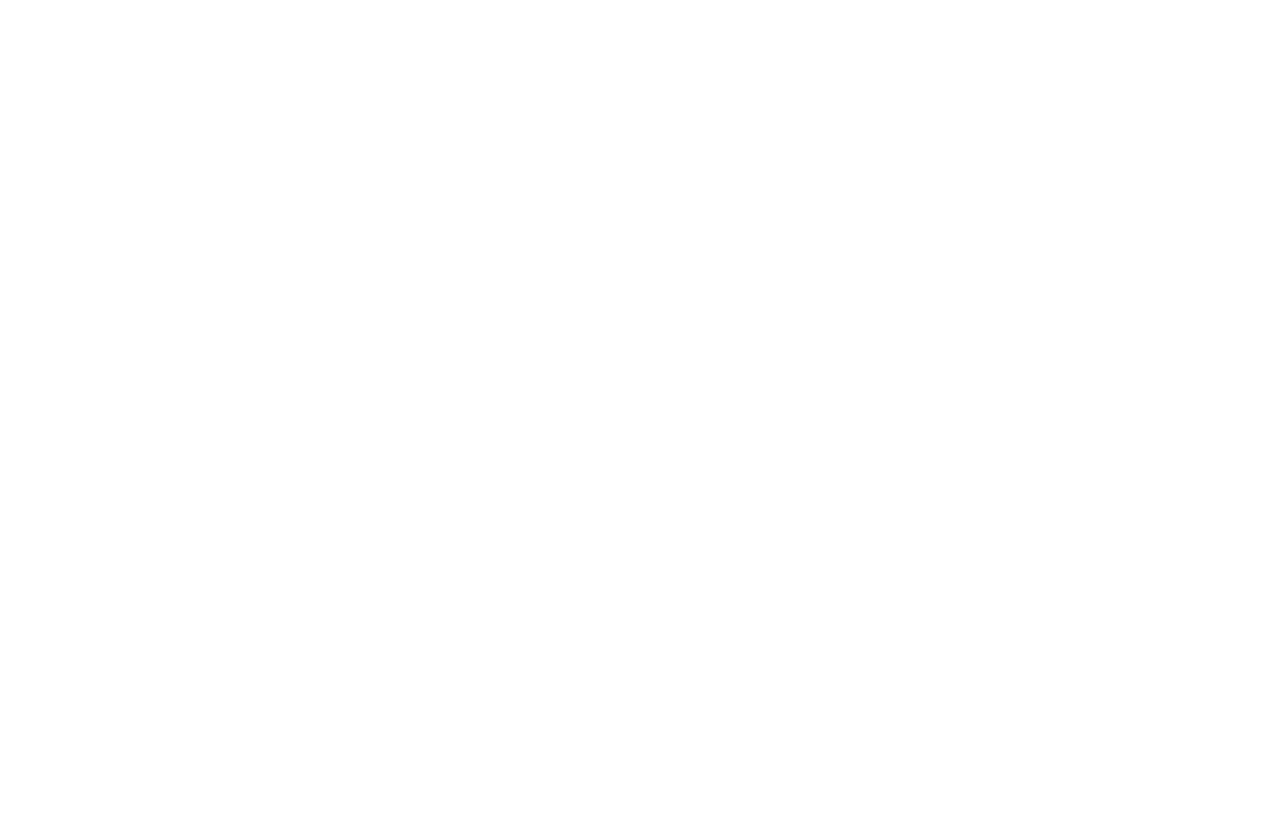
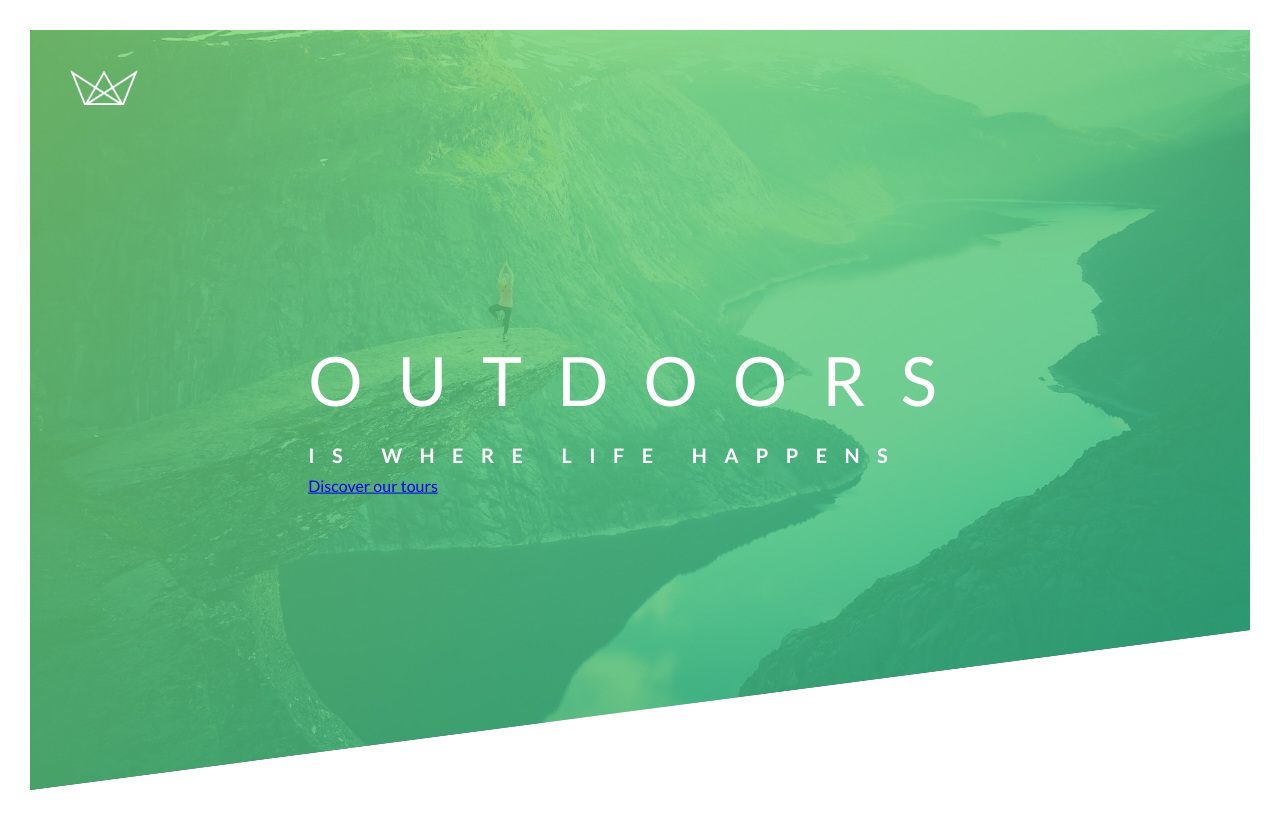
Before and after one commit to AlexGuDu/CSSLearning, a plain HTML site: page Natours/starter/index.html in a window 1280 px wide. Drawn offline with Linux system fonts and the light colour scheme; files that its build step writes are made by us from their sources.

Commit message:
Up to lecture 8

```diff
--- a/Natours/starter/css/style.css
+++ b/Natours/starter/css/style.css
@@ -6,3 +6,96 @@ Medium green: #55c57a
 Dark green: #28b485
 
 */
+
+* {
+    margin: 0;
+    padding: 0;
+    box-sizing: border-box;
+}
+
+body {
+  font-family: "Lato", sans-serif;
+  font-size: 16px;
+  font-weight: 400;
+  line-height: 1.7;
+  color: #777;
+  padding: 30px;
+}
+
+.header {
+    height: 95vh;
+    background-image: linear-gradient(to right bottom,rgba(126, 213, 111, 0.8),rgba(40, 180, 131, 0.8)) ,url(../img/hero.jpg);
+    background-size: cover;
+    background-position: top;
+    position: relative;
+    clip-path: polygon(0 0, 100% 0 ,100% 75vh,0 100%)
+}
+.logo-box {
+    position: absolute;
+    top:40px;
+    left: 40px;
+}
+.logo {
+    height: 35px;
+    animation-name: moveInLeft;
+    animation-delay: 3;
+}
+.heading-primary {
+    color: #fff;
+    text-transform:uppercase;
+
+    backface-visibility: hidden;
+}
+.heading-primary-main {
+    display: block;
+    font-size: 68px;
+    font-weight: 400;
+    letter-spacing: 35px;
+
+    animation-name: moveInLeft;
+    animation-duration: 1s;
+    animation-iteration-count: ease-out;
+}
+.heading-primary-sub {
+    display: block;
+    font-size: 20px;
+    letter-spacing: 17.4px;
+    animation-name: moveInRight;
+    animation-duration: 1s;
+}
+.text-box{
+    position: absolute;
+    top: 50%;
+    left: 50%;
+    transform: translate(-50%,-50%);
+}
+
+@keyframes moveInLeft{
+    0% {
+        opacity: 0;
+        transform: translateX(-100px);
+    }
+    80% {
+        transform: translateX(10px);
+    }
+
+    100% {
+        opacity: 1;
+        transform: translateX(0);
+    }
+}
+@keyframes moveInRight{
+    0% {
+        opacity: 0;
+        transform: translateX(100px);
+    }
+
+    80% {
+        transform: translateX(-10px);
+    }
+
+    100% {
+        opacity: 1;
+        transform: translateX(0);
+    }
+}
--- a/Natours/starter/index.html
+++ b/Natours/starter/index.html
@@ -13,7 +13,21 @@
         <title>Natours | Exciting tours for adventurous people</title>
     </head>
     <body>
+        <header class="header">
+            <div class="logo-box">
+              <img src="img/logo-white.png" alt="logo" class="logo">
+            </div>
 
+            <div class="text-box">
+              <h1 class="heading-primary">
+                <span class="heading-primary-main">Outdoors</span>
+                <span class="heading-primary-sub">Is where life happens</span>
+              </h1>
+
+              <a href="#" class="btn btn-white">Discover our tours</a>
+            </div>
+
+        </header>
 
     </body>
 </html>
```
